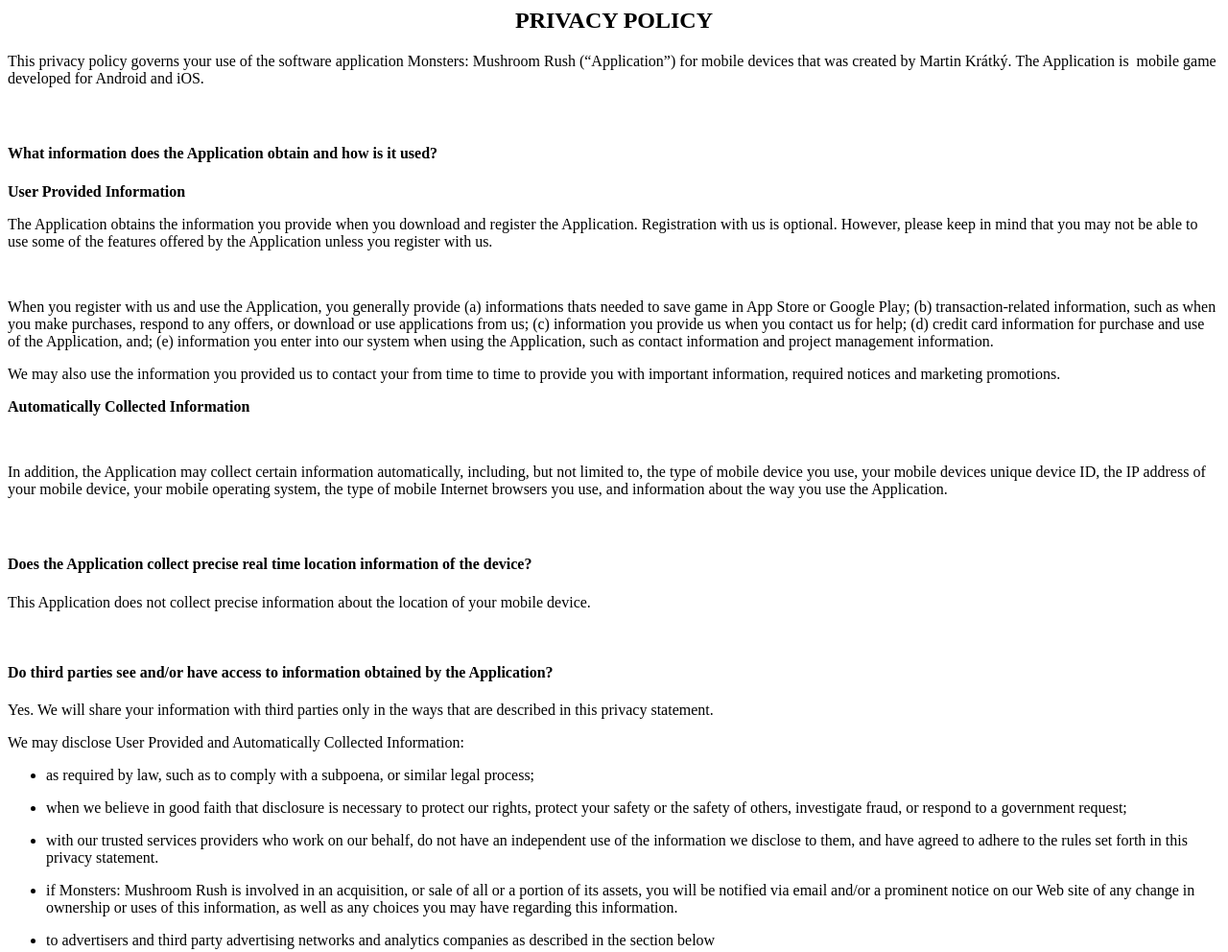
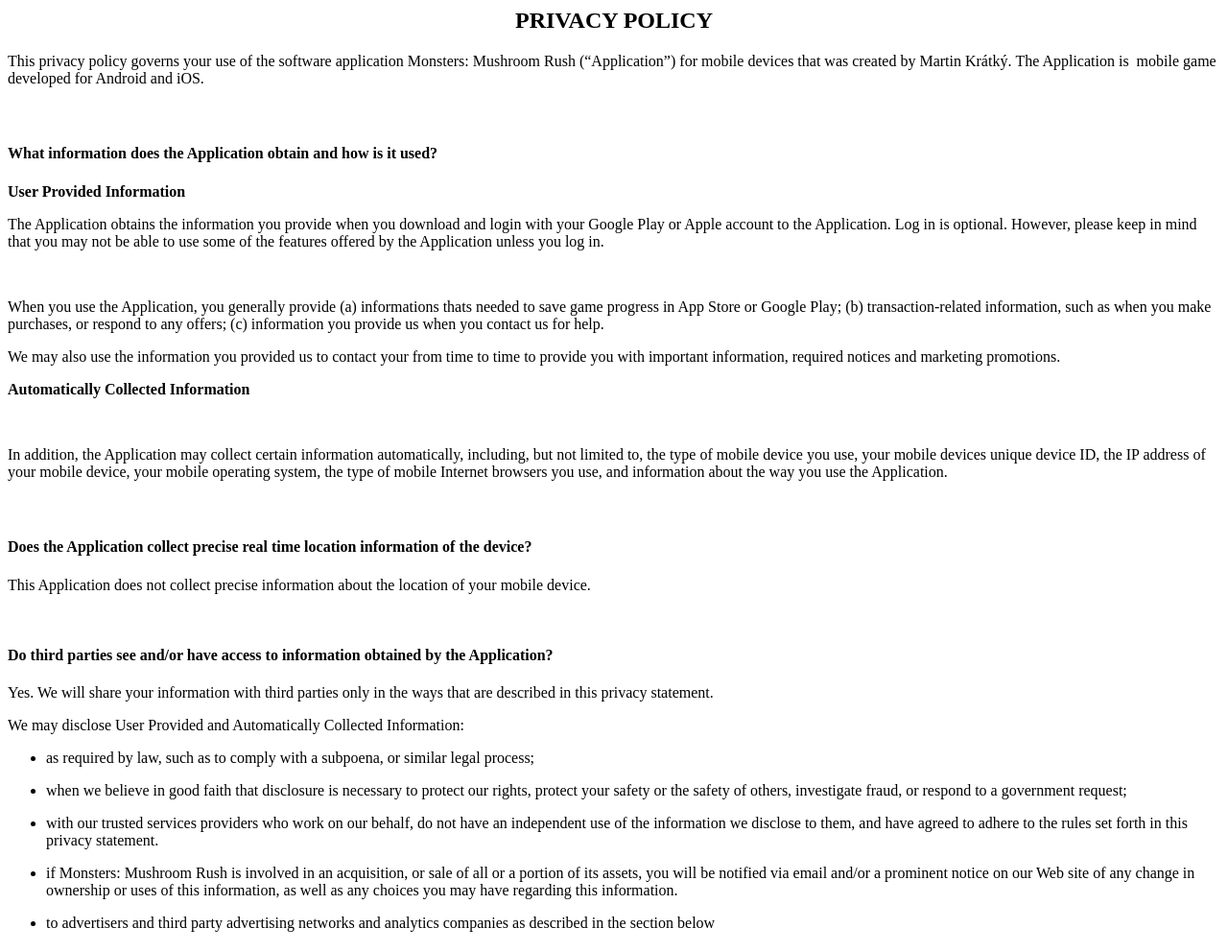
Before and after one commit to monstersmushroomrush/monstersmushroomrush.github.io, a plain HTML site: page index.html in a window 1280 px wide. Shown: the top 992 px of the page at 96% size. Drawn offline with Linux system fonts and the light colour scheme.

Commit message:
Add files via upload

```diff
--- a/index.html
+++ b/index.html
@@ -5,10 +5,10 @@
 <h4>What information does the Application obtain and how is it used?</h4>
 <p></p>
 <p><strong>User Provided Information</strong>&nbsp;</p>
-<p>The Application obtains the information you provide when you download and register the Application.&nbsp;Registration with us is optional. However, please keep in mind that you may not be able to use some of the features offered by the Application unless you register with us.</p>
+<p>The Application obtains the information you provide when you download and login with your Google Play or Apple account to the Application.&nbsp;Log in is optional. However, please keep in mind that you may not be able to use some of the features offered by the Application unless you log in.</p>
 <p></p>
 <p>&nbsp;</p>
-<p>When you register with us and use the Application, you generally provide&nbsp;(a) informations thats needed to save game in App Store or Google Play; (b) transaction-related information, such as when you make purchases, respond to any offers, or download or use applications from us; (c) information you provide us when you contact us for help; (d) credit card information for purchase and use of the Application, and; (e) information you enter into our system when using the Application, such as contact information and project management information.</p>
+<p>When you use the Application, you generally provide&nbsp;(a) informations thats needed to save game progress in App Store or Google Play; (b) transaction-related information, such as when you make purchases, or respond to any offers; (c) information you provide us when you contact us for help. </p>
 <p></p>
 <p>We may also use the information you provided us to contact your from time to time to provide you with important information, required notices and marketing promotions.</p>
 <p><strong>Automatically Collected Information</strong>&nbsp;</p>
```
